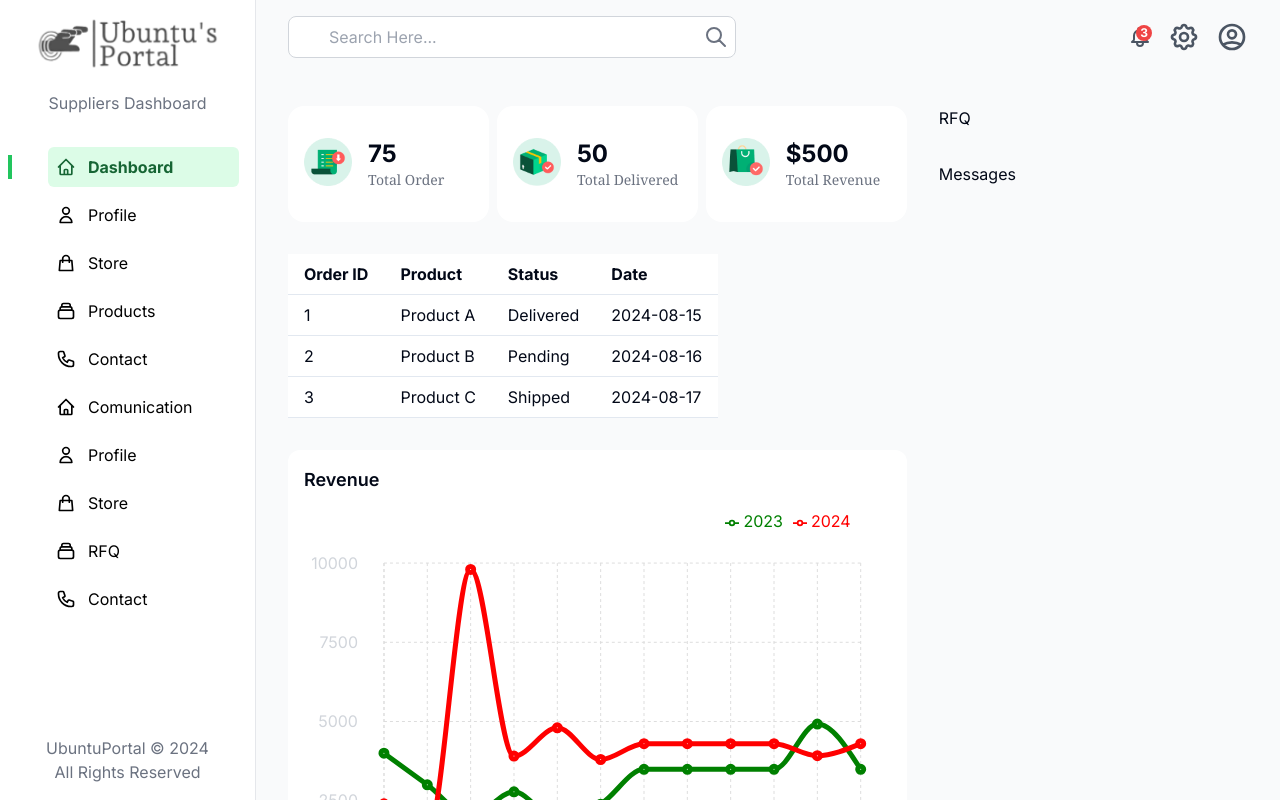
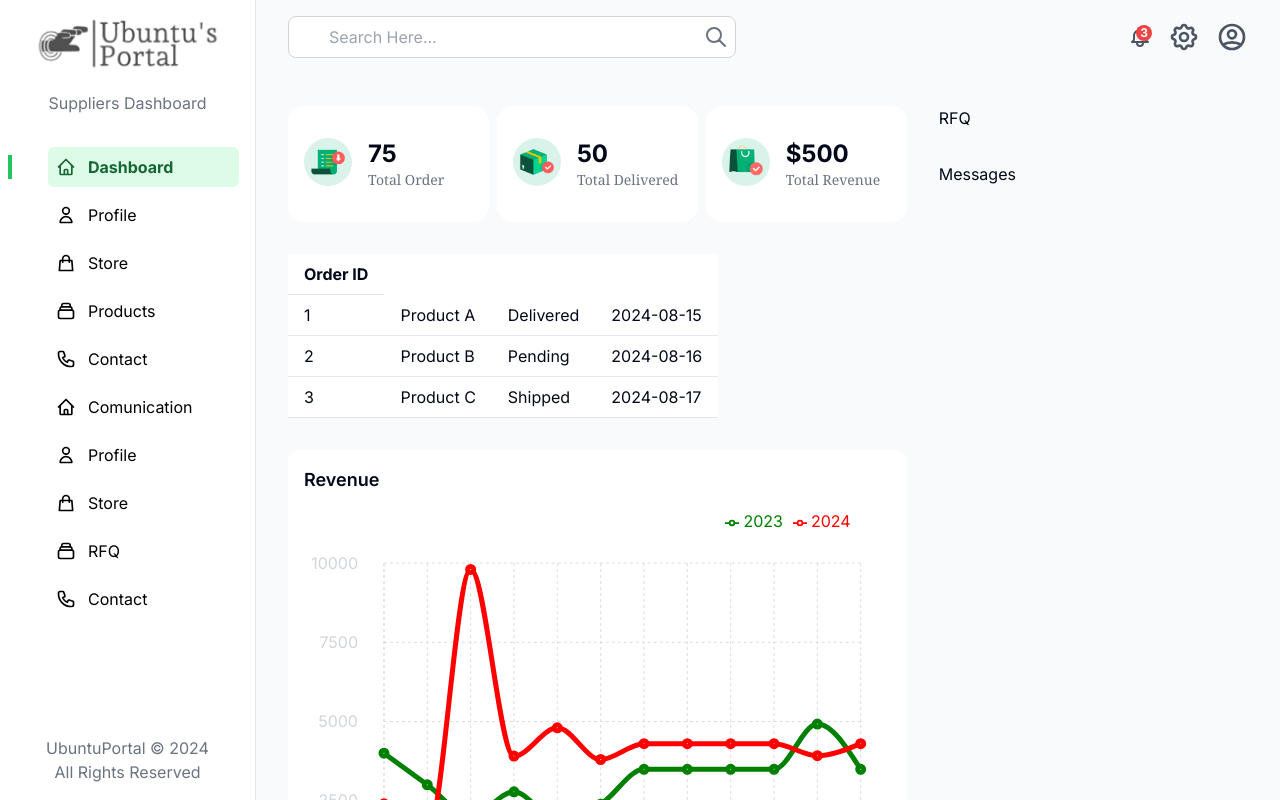
Before and after one commit to ubuntuportal/ubuntu_portal, a Next.js app in the folder ubuntu_portal_frontend/: page /supplier/dashboard in a window 1280 px wide. Built offline with nearby package versions, Linux system fonts and the light colour scheme.

Commit message:
order status table

```diff
--- a/ubuntu_portal_frontend/components/supplier/OderStatusTable.tsx
+++ b/ubuntu_portal_frontend/components/supplier/OderStatusTable.tsx
@@ -12,9 +12,6 @@ function OrderStatusTable() {
         <thead>
           <tr>
             <th className="py-2 px-4 border-b text-left">Order ID</th>
-            <th className="py-2 px-4 border-b text-left">Product</th>
-            <th className="py-2 px-4 border-b text-left">Status</th>
-            <th className="py-2 px-4 border-b text-left">Date</th>
           </tr>
         </thead>
         <tbody>
```
